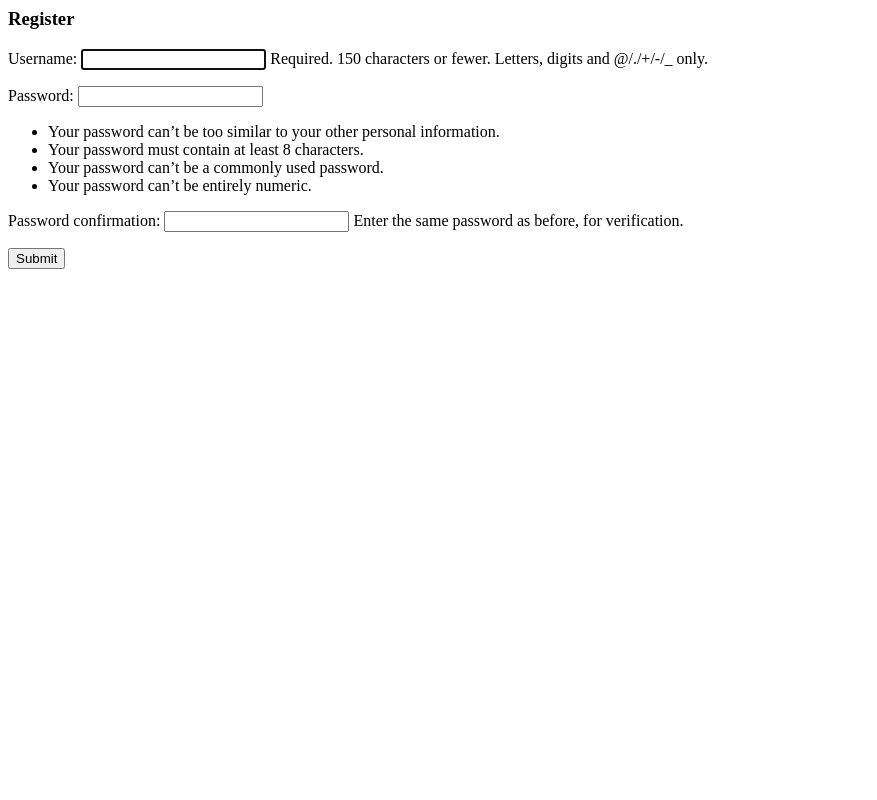
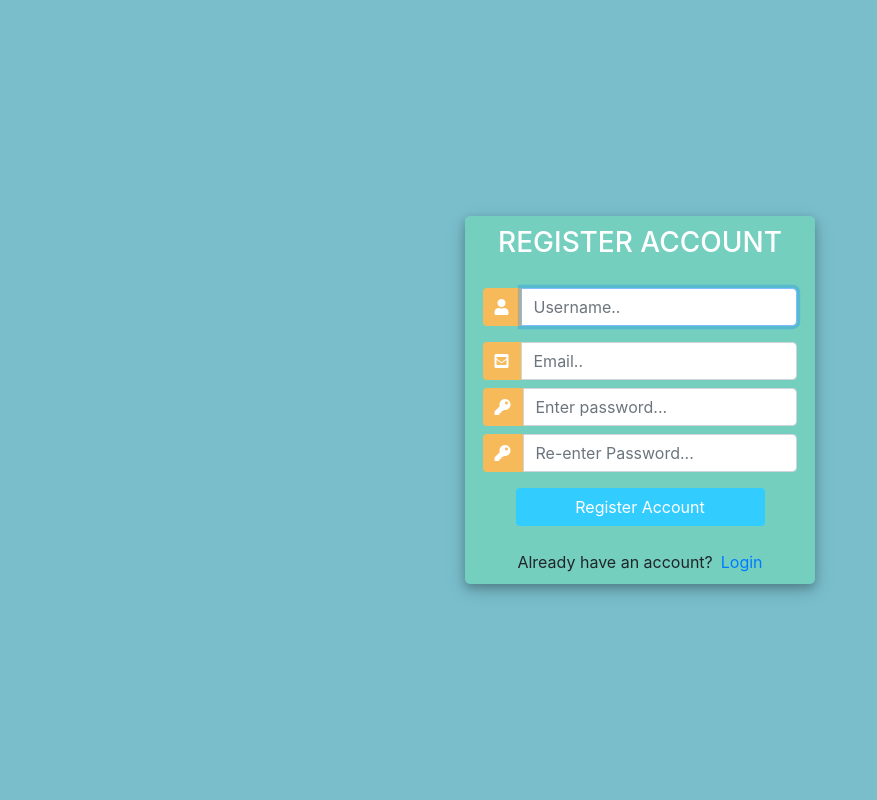
Before and after one commit to MyDB-MyRules/MyDB-MyRules-project, a Django app: page /accounts/register in a window 1280 px wide. Shown: the whole page, without its empty margins (0-877 px from the left). Run offline with Django 4.2, Linux system fonts and the light colour scheme; some libraries are stand-ins or nearby versions.

Commit message:
ui changes to register

```diff
--- a/stocks/forms.py
+++ b/stocks/forms.py
@@ -1,4 +1,8 @@
 from django import forms
+from django.contrib.auth.forms import UserCreationForm
+from django.contrib.auth.forms import UserChangeForm
+from django.forms import ModelForm
+from django.contrib.auth.models import User
 
 # creating a form
 class BuySellForm(forms.Form):
@@ -12,3 +16,8 @@ class BuySellForm(forms.Form):
         ('limit', 'Limit Order'),
     ]
     order = forms.ChoiceField(choices=MY_CHOICES)
+
+class CreateUserForm(UserCreationForm):
+    class Meta:
+        model = User
+        fields = ['username', 'email', 'password1', 'password2']
--- a/stocks/templates/register.html
+++ b/stocks/templates/register.html
@@ -1,7 +1,147 @@
-<h3> Register </h3>
+<!DOCTYPE html>
+<html>
 
-<form method = "POST" action = "">
+<head>
+	<title>Login</title>
+	<link rel="stylesheet" href="https://stackpath.bootstrapcdn.com/bootstrap/4.1.3/css/bootstrap.min.css" integrity="sha384-MCw98/SFnGE8fJT3GXwEOngsV7Zt27NXFoaoApmYm81iuXoPkFOJwJ8ERdknLPMO" crossorigin="anonymous">
+	<script src="https://ajax.googleapis.com/ajax/libs/jquery/3.3.1/jquery.min.js"></script>
+	<link rel="stylesheet" href="https://use.fontawesome.com/releases/v5.6.1/css/all.css" integrity="sha384-gfdkjb5BdAXd+lj+gudLWI+BXq4IuLW5IT+brZEZsLFm++aCMlF1V92rMkPaX4PP" crossorigin="anonymous">
+
+	<style>
+		body,
+		html {
+			margin: 0;
+			padding: 0;
+			height: 100%;
+			background: #7abecc !important;
+		}
+		.user_card {
+			width: 350px;
+			margin-top: auto;
+			margin-bottom: auto;
+			background: #74cfbf;
+			position: relative;
+			display: flex;
+			justify-content: center;
+			flex-direction: column;
+			padding: 10px;
+			box-shadow: 0 4px 8px 0 rgba(0, 0, 0, 0.2), 0 6px 20px 0 rgba(0, 0, 0, 0.19);
+			-webkit-box-shadow: 0 4px 8px 0 rgba(0, 0, 0, 0.2), 0 6px 20px 0 rgba(0, 0, 0, 0.19);
+			-moz-box-shadow: 0 4px 8px 0 rgba(0, 0, 0, 0.2), 0 6px 20px 0 rgba(0, 0, 0, 0.19);
+			border-radius: 5px;
+
+		}
+
+		.form_container {
+			margin-top: 20px;
+		}
+
+		#form-title{
+			color: #fff;
+		}
+		.login_btn {
+			width: 100%;
+			background: #33ccff !important;
+			color: white !important;
+		}
+		.login_btn:focus {
+			box-shadow: none !important;
+			outline: 0px !important;
+		}
+		.login_container {
+			padding: 0 2rem;
+		}
+		.input-group-text {
+			background: #f7ba5b !important;
+			color: white !important;
+			border: 0 !important;
+			border-radius: 0.25rem 0 0 0.25rem !important;
+		}
+		.input_user,
+		.input_pass:focus {
+			box-shadow: none !important;
+			outline: 0px !important;
+		}
+
+	</style>
+
+</head>
+<body>
+	<div class="container h-100">
+		<div class="d-flex justify-content-center h-100">
+			<div class="user_card">
+				<div class="d-flex justify-content-center">
+					<h3 id="form-title">REGISTER ACCOUNT</h3>
+				</div>
+				<div class="d-flex justify-content-center form_container">
+
+					<form method="POST" action="">
+                        {%csrf_token%}
+						<div class="input-group mb-3">
+							<div class="input-group-append">
+								<span class="input-group-text"><i class="fas fa-user"></i></span>
+							</div>
+							{{form.username}}
+						</div>
+						<div class="input-group mb-2">
+							<div class="input-group-append">
+								<span class="input-group-text"><i class="fas fa-envelope-square"></i></span>
+							</div>
+							{{form.email}}
+
+						</div>
+						<div class="input-group mb-2">
+							<div class="input-group-append">
+								<span class="input-group-text"><i class="fas fa-key"></i></span>
+							</div>
+							{{form.password1}}
+							<!-- <input type="text" name="password1"> -->
+						</div>
+						<div class="input-group mb-2">
+							<div class="input-group-append">
+								<span class="input-group-text"><i class="fas fa-key"></i></span>
+							</div>
+							<!-- <input type="text" name="password2"> -->
+							{{form.password2}}
+
+						</div>
+
+				   		<div class="d-flex justify-content-center mt-3 login_container">
+				 			<input class="btn login_btn" type="submit" value="Register Account">
+				   		</div>
+					</form>
+				</div>
+
+				<div class="mt-4">
+					<div class="d-flex justify-content-center links">
+						Already have an account? <a href="{% url 'login' %}" class="ml-2">Login</a>
+					</div>
+				</div>
+			</div>
+		</div>
+	</div>
+	<script>
+						/* Because i didnt set placeholder values in forms.py they will be set here using vanilla Javascript
+		//We start indexing at one because CSRF_token is considered and input field
+		 */
+
+		//Query All input fields
+		var form_fields = document.getElementsByTagName('input')
+		form_fields[1].placeholder='Username..';
+		form_fields[2].placeholder='Email..';
+		form_fields[3].placeholder='Enter password...';
+		form_fields[4].placeholder='Re-enter Password...';
+
+
+		for (var field in form_fields){
+			form_fields[field].className += ' form-control'
+		}
+	</script>
+</body>
+</html>
+
+<!-- <form method = "POST" action = "">
     {%csrf_token%}
     {{form.as_p}}
-    <input type="submit" name="Create user">
-</form>
+    <input type="Create account" name="register">
+</form> -->
--- a/stocks/views.py
+++ b/stocks/views.py
@@ -11,7 +11,7 @@ from sklearn.preprocessing import MinMaxScaler
 from sklearn.preprocessing import MinMaxScaler
 from keras.models import Sequential
 from keras.layers import Dense, Dropout, LSTM
-from .forms import BuySellForm
+from .forms import BuySellForm, CreateUserForm
 from .transactions import trade_stock, buy_orders, sell_orders, transact
 
 def stocksview(request):
@@ -154,10 +154,10 @@ def auth_user(username, password):
 
 
 def registerPage(request):
-    form = UserCreationForm()
+    form = CreateUserForm()
 
     if request.method == 'POST':
-        form = UserCreationForm(request.POST)
+        form = CreateUserForm(request.POST)
         if form.is_valid():
             username = form.cleaned_data['username']
             password = form.cleaned_data['password1']
@@ -201,8 +201,11 @@ def deregisterPage(request):
     deregister_user(username)
     return redirect('register')
 
-
 def dashboard(request):
+# check if relation has been updated
+    with connection.cursor() as cursor:
+        cursor.execute('select * from transaction;')
+        print(dictfetchall(cursor))
     return render(request, 'dashboard.html', {})
 
 # predict prices
```
